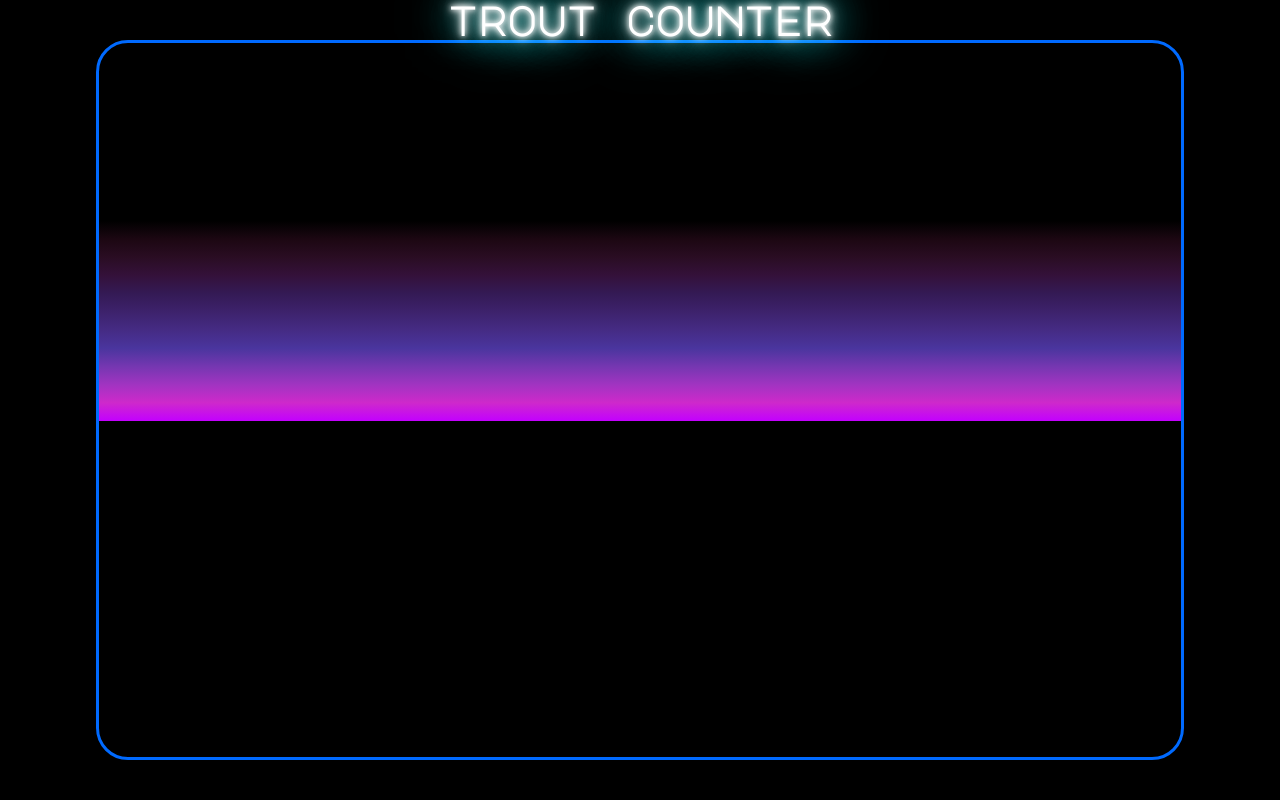
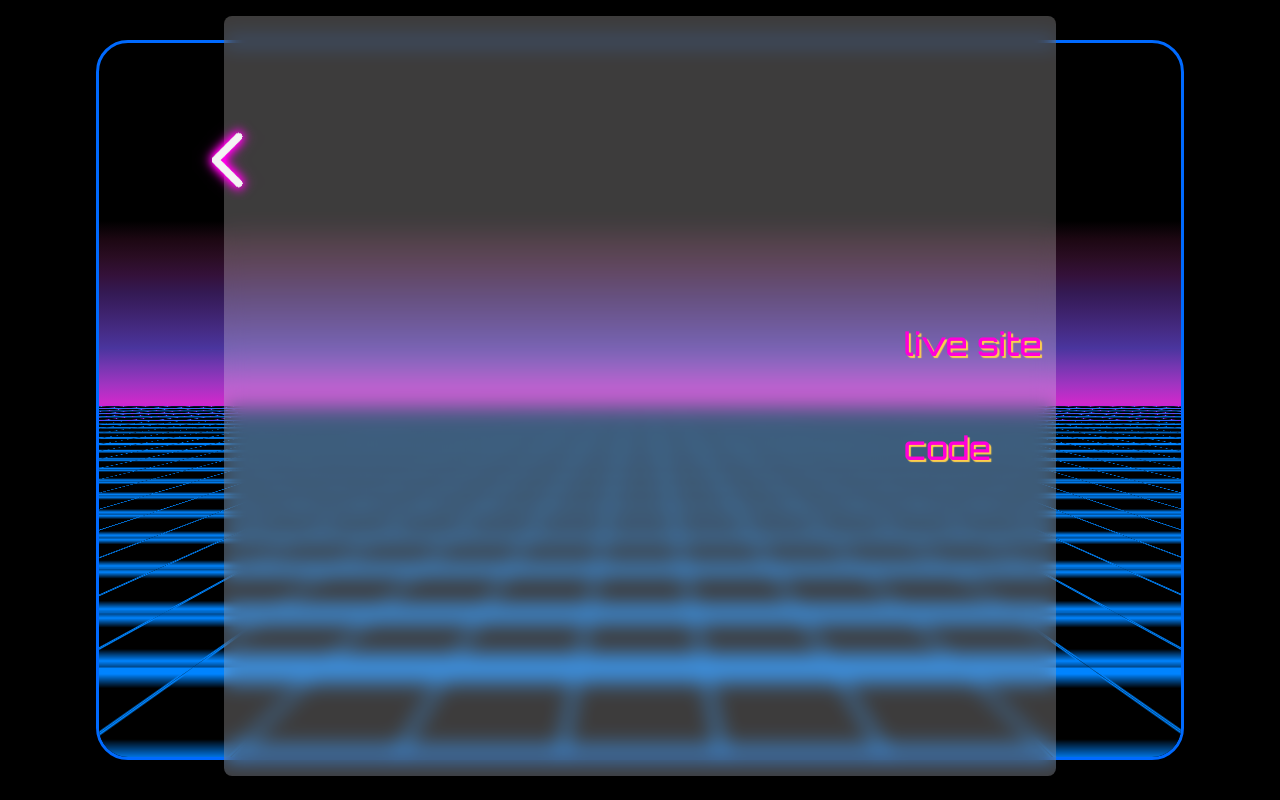
Before and after one commit to Texopolis/portfolio, a React (Create React App) app: page /troutCounter in a window 1280 px wide. Built offline with nearby package versions, Linux system fonts and the light colour scheme; a web font is replaced by a local one.

Commit message:
project template

```diff
--- a/src/components/Projects.js
+++ b/src/components/Projects.js
@@ -45,7 +45,13 @@ export default function Projects(){
                     onMouseLeave={mouseLeave}>
                     <label for={'troutCounter'}>trout Counter</label>
                 </Link>
-                <div className="projectItem hackathonContributions"></div>
+                <Link to='miscProjects'
+                    className="projectItem miscProjects"
+                    id={'miscProjects'}
+                    onMouseOver={mouseEnter}
+                    onMouseLeave={mouseLeave}>
+                    <label for={'miscProjects'}>misc and ongoing</label>
+                </Link>
             </div>
 
         </div>
--- /dev/null
+++ b/src/components/projectTemplate.js
@@ -0,0 +1,25 @@
+import { render } from '@testing-library/react';
+import React from 'react';
+import { useNavigate } from 'react-router-dom'
+
+export default function ProjectTemplate (props){
+
+const navigate=useNavigate()
+
+    return(
+    <>
+        <div id='backBtn' onClick={()=>navigate(-1)}></div>
+        <div className="projectTemplate">
+            <div className="projectTemplateLeft">
+                <h2 className="projectTemplateTitle major">{props.projectTemplateTitle}</h2>
+                <p className="projectTemplateDescription">{props.projectTemplateDescription}</p>
+            </div>
+            <div className="projectTemplateRight">
+                <a className="projectTemplateWorkingSiteLink" href={props.projectTemplateWorkingSiteLink}>live site</a>
+                <a className='projectTemplateCodeLink' href={props.projectTemplateCodeLink}>code</a>
+                <div className='projectTemplateTechGrid'></div>
+            </div>
+        </div>
+    </>
+)
+}
--- a/src/index.css
+++ b/src/index.css
@@ -88,7 +88,7 @@ body {
 .cellProject{
   background: black;
   color: black;
-  border: .5px solid #fc2e9f;
+  border: .5px solid #0084ff;
 
 }
 
@@ -168,8 +168,8 @@ body {
 }
 .homePageTag > div > img{
   height:3.5em;
-  /* background-color:none; */
-  /* box-shadow: 0px 0px 40px 20px #f011ce; */
+  -webkit-filter: drop-shadow(0px 0px 15px #f011ce);
+  filter: drop-shadow(0px 0px 25px #f011ce);
 }
 
 
@@ -181,7 +181,7 @@ body {
   font-family: 'Bungee Outline', cursive;
   font-weight: bold;
   font-size: 2.7em;
-
+  /* text-shadow: 1px 1px white; */
 }
 
 .major{
@@ -285,9 +285,10 @@ body {
 }
 
 label{
-  color:black;
+  color:rgb(255, 255, 255);
   font-family: 'Orbitron', sans-serif;
-  font-size: .75em;
+  font-size: 1em;
+  text-shadow: 2px 2px 2px black;
   text-transform:uppercase;
   font-weight: bold;
   position: absolute;
@@ -325,9 +326,10 @@ label{
   background-image: url('./images/troutCounterThumb.png')
 }
 
-.hackathonContributions{
+.miscProjects{
   /* grid-row: span 1;
   grid-column: span 1; */
+  background-image: url('./images/miscBackground.png')
 
 }
 
@@ -338,6 +340,89 @@ label{
   transform: scale(1.05);
   filter:none;
   }
+
+#backBtn{
+  background-image: url('./images/backIcon.png');
+  background-repeat: no-repeat;
+  background-position: center;
+  background-size: cover;
+  width:5em;
+  height:5em;
+  position:absolute;
+  top:15%;
+  left: 15%;
+  /* border:solid 3px red; */
+  z-index:2;
+}
+
+#backBtn:hover{
+  cursor: pointer;
+}
+
+.projectTemplate{
+  margin:1em auto;
+  min-height: 95vh;
+  width:65vw;
+  display:flex;
+  justify-content: center;
+  align-items: center;
+  border-radius: .5em;
+  background: rgba(252, 249, 249, 0.24);
+  @supports (-webkit-backdrop-filter: none) or (backdrop-filter: none)
+  -webkit-backdrop-filter: blur(10px);
+  backdrop-filter: blur(10px);
+  position:relative;
+}
+
+.projectTemplateLeft{
+  display:flex;
+  flex-direction: column;
+  width:80%;
+  align-items:flex-end;
+  text-align: right;
+  padding:.5em;
+}
+
+.projectTemplateRight{
+  display:flex;
+  flex-direction: column;
+  align-items:flex-start;
+  text-align: left;
+  padding:.5em;
+}
+
+.projectTemplateTitle{
+  color:white;
+  font-size: 2em;
+  margin-bottom:.5em;
+}
+
+.projectTemplateDescription{
+  color:white;
+  font-family: 'Fira Code', monospace;
+  line-height: 1.5em;
+}
+
+.projectTemplateWorkingSiteLink{
+  font-size: 2em;
+  font-family: 'Orbitron', sans-serif;
+  text-decoration: none;
+  text-shadow: 2px 2px 1px #ffd04c;
+  color:#ff00d9;
+  margin-bottom: 1em;
+}
+
+.projectTemplateCodeLink{
+  font-size: 2em;
+  font-family: 'Orbitron', sans-serif;
+  text-decoration: none;
+  text-shadow: 2px 2px 1px #ffd04c;
+  color:#ff00d9;
+  margin-top: 1em;
+  /* color:inherit; */
+}
+
+
 
 /*CONTACT*/
 .contact{
--- a/src/pages/pacman.js
+++ b/src/pages/pacman.js
@@ -1,13 +1,13 @@
 import React from 'react';
 import GridContainer from '../components/GridContainer'
+import ProjectTemplate from '../components/projectTemplate'
+
 
 export default function Pacman(){
     return (
         <>
-            <GridContainer />
-            <h2 className='major'>Pacman</h2>
+            <GridContainer cellColor='cellProject'/>
+            <ProjectTemplate />
         </>
     )
-
-
 }
--- a/src/pages/troutCounter.js
+++ b/src/pages/troutCounter.js
@@ -1,13 +1,13 @@
 import React from 'react';
 import GridContainer from '../components/GridContainer'
+import ProjectTemplate from '../components/projectTemplate'
+
 
 export default function TroutCounter(){
     return (
         <>
-            <GridContainer />
-            <h2 className='major'>trout counter</h2>
+            <GridContainer cellColor='cellProject'/>
+            <ProjectTemplate />
         </>
     )
-
-
 }
--- a/src/pages/web2passgen.js
+++ b/src/pages/web2passgen.js
@@ -1,13 +1,13 @@
 import React from 'react';
 import GridContainer from '../components/GridContainer'
+import ProjectTemplate from '../components/projectTemplate'
 
-export default function Web2PassGen(){
+
+export default function Web2passgen(){
     return (
         <>
-            <GridContainer />
-            <h2 className='major'>web2PassGen</h2>
+            <GridContainer cellColor='cellProject'/>
+            <ProjectTemplate />
         </>
     )
-
-
 }
--- a/src/pages/web3passgen.js
+++ b/src/pages/web3passgen.js
@@ -1,14 +1,20 @@
 import React from 'react';
 import GridContainer from '../components/GridContainer'
-import { Link } from 'react-router-dom'
+import ProjectTemplate from '../components/projectTemplate'
 
 
 export default function Web3PassGen(){
     return (
         <>
             <GridContainer cellColor='cellProject'/>
-            <h2 className='major'>web3PassGen</h2>
+            <ProjectTemplate
+                projectTemplateTitle='web3 Password Generator'
+                projectTemplateDescription="This app was created using React and was submitted to the Fall 2021 Chainlink Hackathon. It is a simple random password generator but it's randomness is derived from the Chainlink VRF which is called by a smart contract written in Solidity and deployed on the Kovan testnet. The project provided 4 main challenges for me: 1. create a responsive app with React 2.write and deploy a smart contract with Solidity 3. use Ethers.io and Metamask to communicate between the Ethereum blockchain and my app 4. call the Chainlink VRF and return the result to the app. I was successful in meeting all my initial goals. Additional instructions and links to Kovan test ether in Github readme"
+                projectTemplateWorkingSiteLink='https://web3passgenerator.netlify.app/'
+                projectTemplateCodeLink='https://github.com/Texopolis/passgen'
 
+            />
+            {/* <h2 className='major'>web3PassGen</h2> */}
         </>
     )
 
```
Also changed, not shown: src/images/backIcon.png (added), 1 other file (tests, documents, lock files or other folders).
